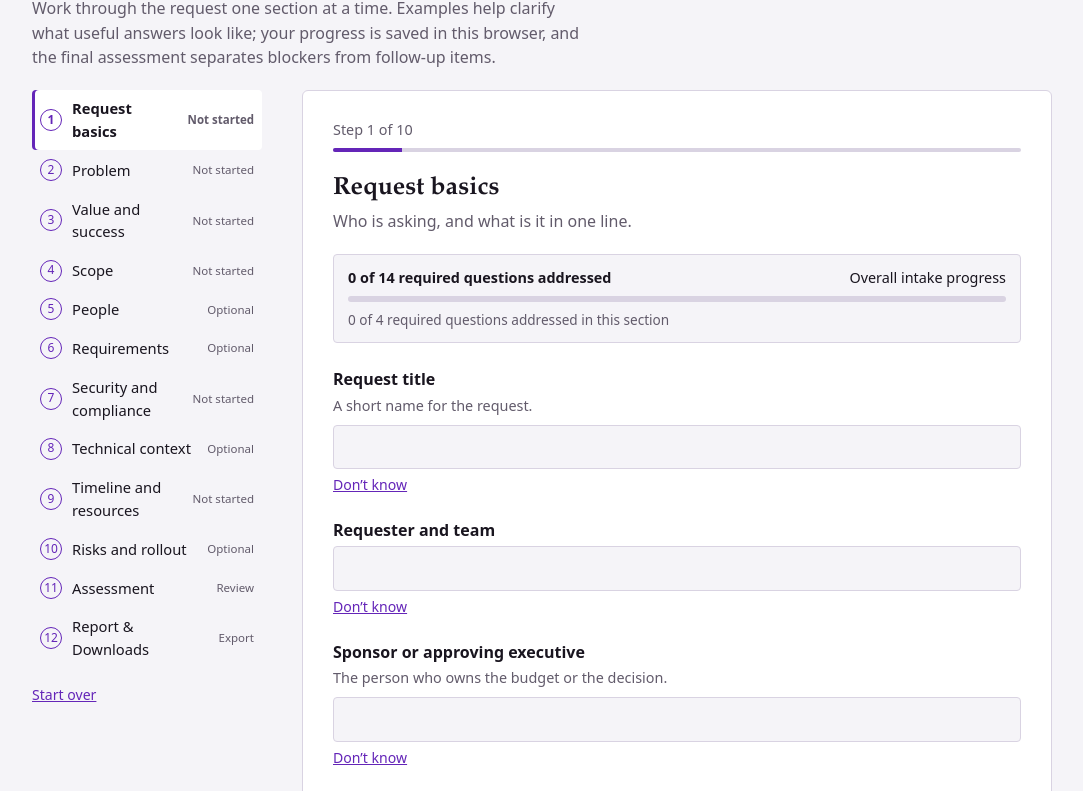
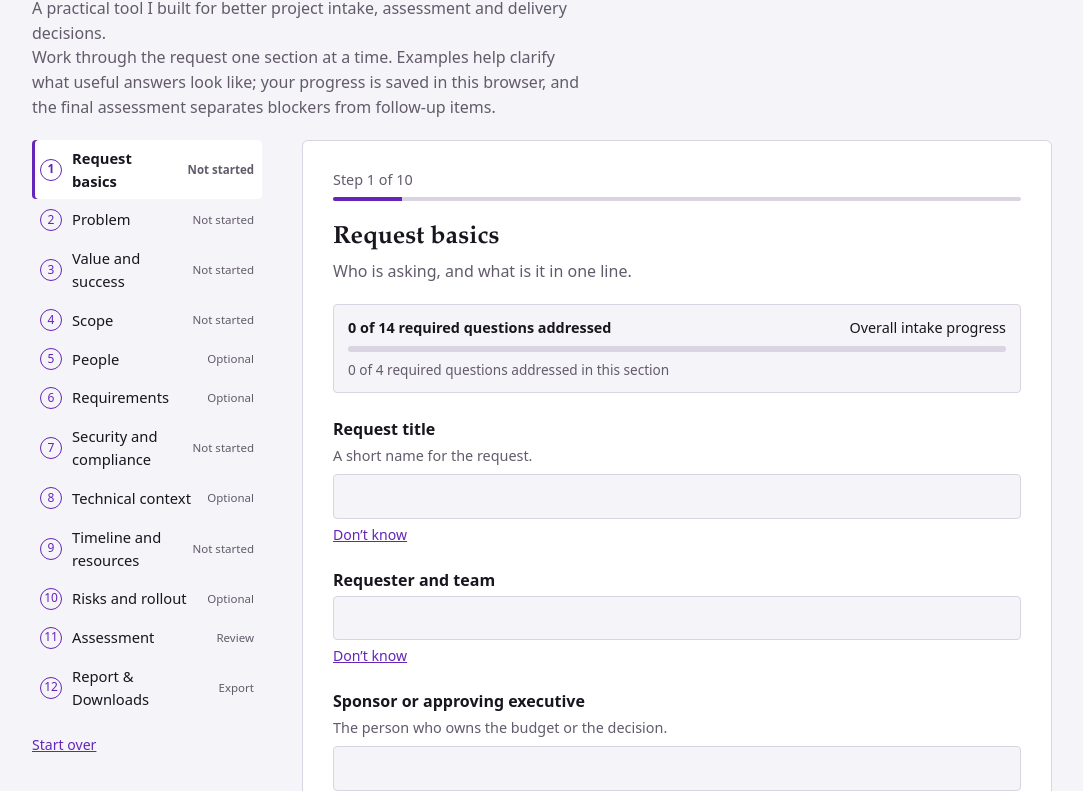
Before and after one commit to amir-dev-projects/tpm-intake-assistant, a plain HTML site: page index.html in a window 1280 px wide. Shown: the part 194-985 px from the top of the page, without its empty margins (98-1181 px from the left). Drawn offline with Linux system fonts and the light colour scheme.

Commit message:
Add project description to header
Added a brief description of the project in the header.

```diff
--- a/index.html
+++ b/index.html
@@ -166,6 +166,7 @@ dd.none{color:var(--muted);font-style:italic}
   </div>
   <header class="top">
     <h1>Project Intake, Assessment &amp; Decision Support</h1>
+    <p>A practical tool I built for better project intake, assessment and delivery decisions.</p>
     <p>Work through the request one section at a time. Examples help clarify what useful answers look like; your progress is saved in this browser, and the final assessment separates blockers from follow-up items.</p>
   </header>
   <div class="layout">
@@ -176,6 +177,10 @@ dd.none{color:var(--muted);font-style:italic}
     </nav>
     <main id="main" tabindex="-1"><noscript>This page needs JavaScript.</noscript></main>
   </div>
+
+
+  <!--
+
   <section class="about-card" aria-label="About this project">
     <img class="about-logo" src="assets/af-logo.png" alt="AF monogram logo">
     <div class="about-copy">
@@ -187,6 +192,11 @@ dd.none{color:var(--muted);font-style:italic}
       <div class="about-credit">TPM Intake Assistant by Amir Fatemi © 2026</div>
     </div>
   </section>
+
+-->
+
+
+
   <footer class="site-footer">
     <div class="privacy-note">This page runs in your browser. Nothing you type is sent anywhere. Answers are saved in this browser only, so they are still here if you refresh. Use Start over to clear them. Checks use simple pattern matching. Decision-support content is generated from the answers entered and is intended to guide human review, not replace it or authorize delivery.</div>
     <div class="footer-brand"><strong>TPM Intake Assistant</strong><span>by Amir Fatemi</span><span>© 2026 Amir Fatemi. All rights reserved.</span></div>
```
